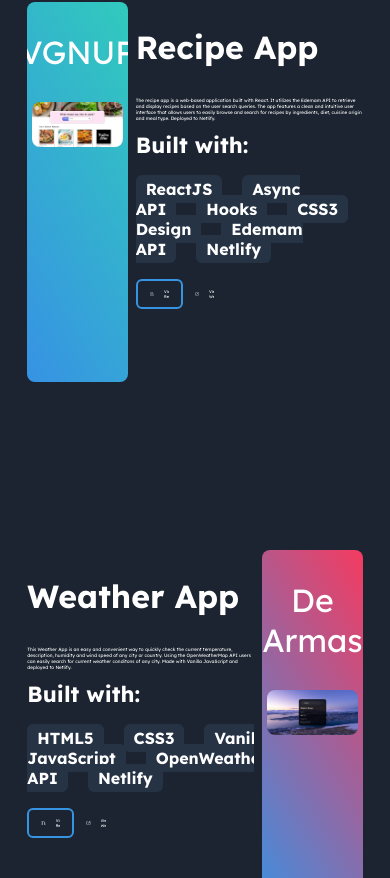
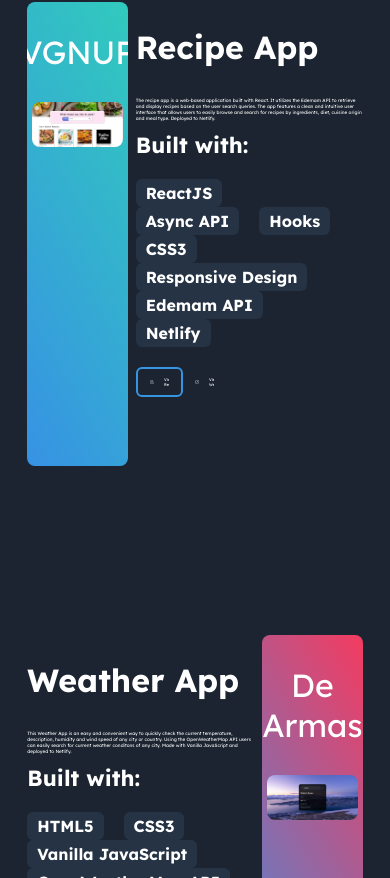
Before and after one commit to NTiger07/portfolio-react, a React (Create React App) app: page / in a window 390 px wide. Shown: the part 2386-3264 px from the top of the page. Built offline with nearby package versions, Linux system fonts and the light colour scheme.

Commit message:
1024 gspeed

```diff
--- a/src/components/Projects.css
+++ b/src/components/Projects.css
@@ -127,4 +127,12 @@
 /* MEDIA QUERIES */
 
 @media screen and (max-width: 1024px) {
+  .project_card {
+    height: 55vh;
+  }
+  .tools_content {
+    display: flex;
+    flex-wrap: wrap;
+    align-items: center;
+  }
 }
```
